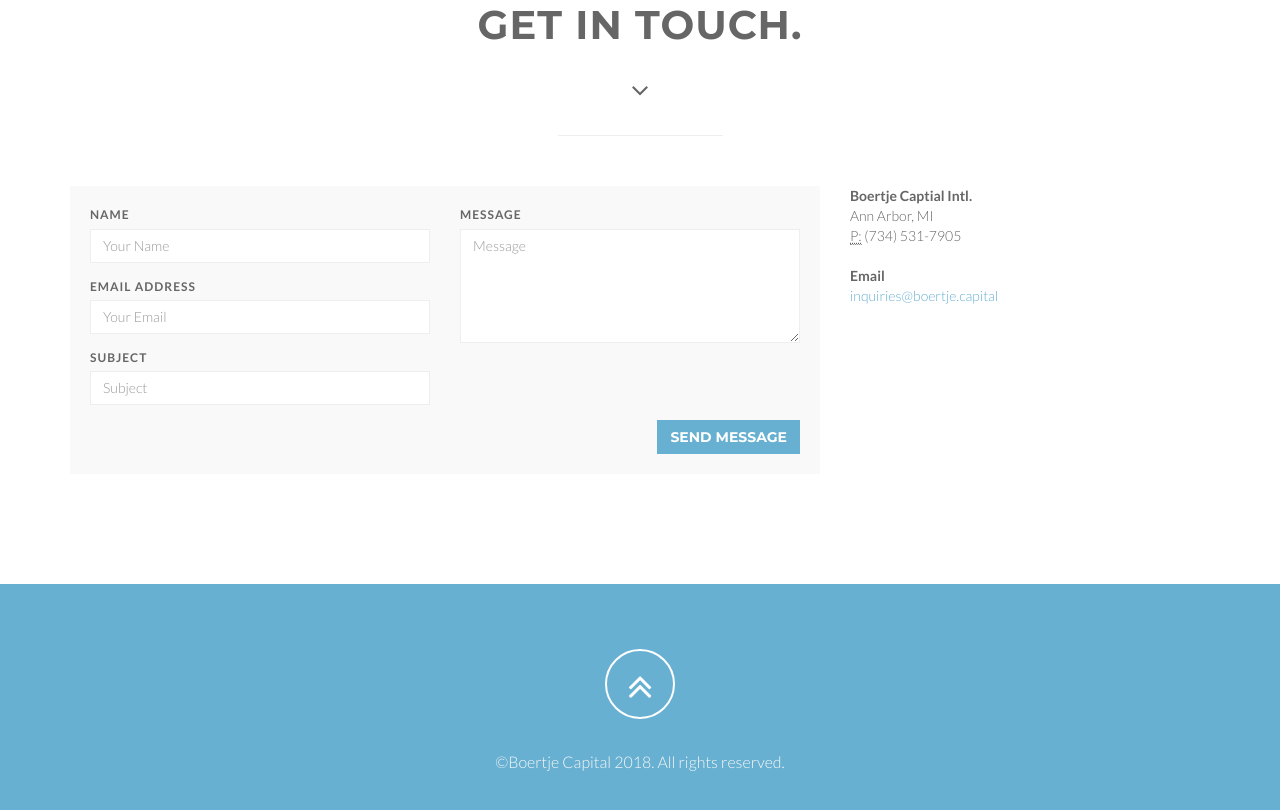
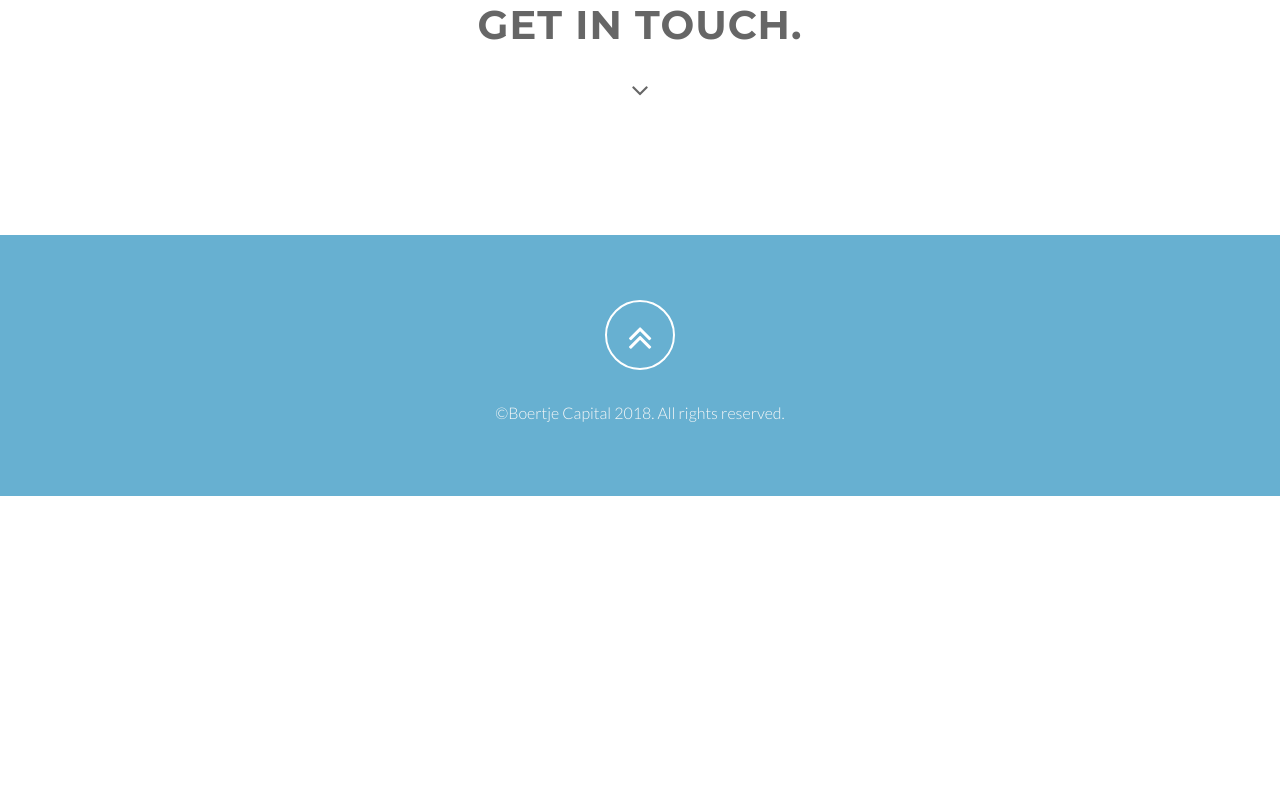
Before and after one commit to fd3s/fd3s, a plain HTML site: page index.html in a window 1280 px wide. Shown: the part 1379-2189 px from the top of the page. After the commit the page ends 1875 px from the top, so only its background shows below. Drawn offline with Linux system fonts and the light colour scheme.

Commit message:
Update index.html

```diff
--- a/index.html
+++ b/index.html
@@ -159,7 +159,7 @@
         </div>
       </div>
     </div>
-    <div class="container">
+    <div class="collapse">
 
       <div class="row">
         <div class="col-lg-2 col-lg-offset-5">
```
